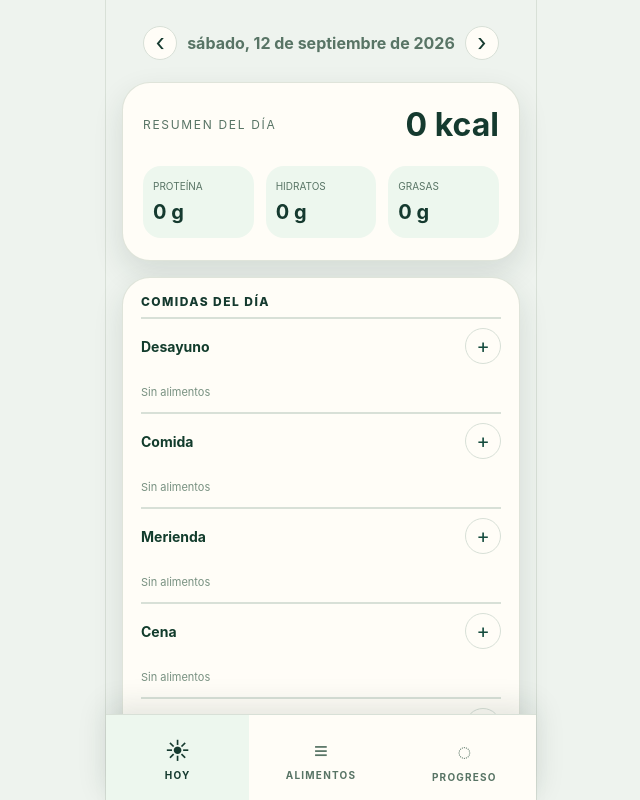
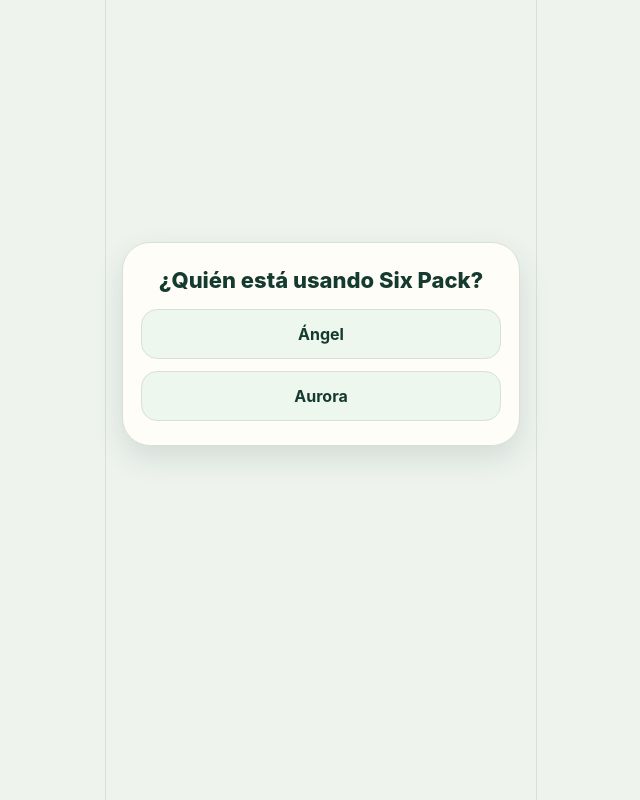
Before and after one commit to amolinerob/sixpack, a React (Vite) app: page / in a window 1280 px wide. Shown: the top 800 px of the page, without its empty margins (319-959 px from the left). Built offline with nearby package versions, Linux system fonts and the light colour scheme.

Commit message:
Add multi-user profiles and themes

```diff
--- a/src/App.tsx
+++ b/src/App.tsx
@@ -1,22 +1,76 @@
-import { useState } from 'react'
+import { useEffect, useMemo, useState } from 'react'
 import { BottomNavigation } from './components/BottomNavigation'
 import { AlimentosScreen } from './screens/AlimentosScreen'
 import { HoyScreen } from './screens/HoyScreen'
 import { ProgresoScreen } from './screens/ProgresoScreen'
-import type { Screen } from './types'
+import { getActiveUser, migrateLegacyDataToAngel, setActiveUserId } from './storage'
+import { USERS, type Screen, type User } from './types'
+import { applyThemeToRoot, getThemeForUser } from './theme'
 
 function App() {
   const [activeScreen, setActiveScreen] = useState<Screen>('hoy')
+  const [activeUser, setActiveUser] = useState<User | undefined>(() => getActiveUser())
+  const [showUserSelector, setShowUserSelector] = useState(false)
+
+  useEffect(() => {
+    migrateLegacyDataToAngel()
+    const storedUser = getActiveUser()
+    if (!storedUser) {
+      setShowUserSelector(true)
+    } else {
+      setActiveUser(storedUser)
+    }
+  }, [])
+
+  const theme = useMemo(() => getThemeForUser(activeUser), [activeUser])
+
+  useEffect(() => {
+    applyThemeToRoot(theme)
+  }, [theme])
+
+  function selectUser(user: User) {
+    setActiveUser(user)
+    setActiveUserId(user.id)
+    setShowUserSelector(false)
+  }
 
   return (
     <div className="app-shell">
+      {activeUser && (
+        <section className="app-user-strip">
+          <button className="app-user-switch" onClick={() => setShowUserSelector(true)}>
+            <span className="app-user-switch__icon">👤</span>
+            <span className="app-user-switch__name">{activeUser.name}</span>
+          </button>
+        </section>
+      )}
+
       <main className="app-main">
-        {activeScreen === 'hoy' && <HoyScreen />}
-        {activeScreen === 'alimentos' && <AlimentosScreen />}
-        {activeScreen === 'progreso' && <ProgresoScreen />}
+        {showUserSelector || !activeUser ? (
+          <section className="user-picker">
+            <div className="user-picker__card">
+              <span className="user-picker__title">¿Quién está usando Six Pack?</span>
+              <div className="user-picker__list">
+                {USERS.map((user) => (
+                  <button className="user-picker__item" key={user.id} onClick={() => selectUser(user)}>
+                    <span className="user-picker__name">{user.name}</span>
+                  </button>
+                ))}
+              </div>
+            </div>
+          </section>
+        ) : (
+          <>
+            {activeScreen === 'hoy' && <HoyScreen activeUser={activeUser} />}
+            {activeScreen === 'alimentos' && <AlimentosScreen />}
+            {activeScreen === 'progreso' && <ProgresoScreen />}
+          </>
+        )}
       </main>
 
-      <BottomNavigation activeScreen={activeScreen} onNavigate={setActiveScreen} />
+      {activeUser && !showUserSelector && (
+        <BottomNavigation activeScreen={activeScreen} onNavigate={setActiveScreen} />
+      )}
     </div>
   )
 }
--- a/src/index.css
+++ b/src/index.css
@@ -18,6 +18,10 @@
   --green-soft: #dae7dc;
   --cream: #f7f1e9;
   --shadow: rgba(27, 49, 40, 0.12);
+  --accent: #8fb58f;
+  --accent-strong: #153a2f;
+  --accent-soft: #dae7dc;
+  --accent-light: #edf7ee;
   --font: Inter, -apple-system, BlinkMacSystemFont, 'Segoe UI', sans-serif;
 }
 
@@ -186,6 +190,75 @@
 
 .meal-entry__delete {
   color: var(--text-muted);
+}
+
+.app-user-strip {
+  display: flex;
+  justify-content: flex-end;
+  padding: 8px 16px 0;
+}
+
+.app-user-switch {
+  display: flex;
+  align-items: center;
+  gap: 8px;
+  border: 1px solid var(--line);
+  border-radius: 999px;
+  background: var(--panel);
+  color: var(--green-strong);
+  padding: 8px 12px;
+  font-size: 12px;
+  font-weight: 800;
+}
+
+.app-user-switch__icon {
+  font-size: 16px;
+}
+
+.user-picker {
+  min-height: calc(100vh - 160px);
+  display: flex;
+  align-items: center;
+  justify-content: center;
+}
+
+.user-picker__card {
+  width: min(420px, calc(100vw - 32px));
+  background: var(--panel);
+  border: 1px solid var(--line);
+  border-radius: 28px;
+  box-shadow: 0 12px 30px var(--shadow);
+  padding: 24px 18px;
+}
+
+.user-picker__title {
+  display: block;
+  color: var(--green-strong);
+  font-size: 22px;
+  font-weight: 800;
+  text-align: center;
+}
+
+.user-picker__list {
+  display: flex;
+  flex-direction: column;
+  gap: 12px;
+  margin-top: 16px;
+}
+
+.user-picker__item {
+  width: 100%;
+  border: 1px solid var(--line);
+  border-radius: 16px;
+  background: var(--sage-light);
+  color: var(--text);
+  padding: 14px;
+  font-size: 16px;
+  font-weight: 700;
+}
+
+.user-picker__name {
+  color: var(--green-strong);
 }
 
 .food-modal-backdrop {
@@ -784,7 +857,7 @@
   justify-content: center;
   min-width: 28px;
   height: 28px;
-  background: var(--green-strong);
+  background: var(--accent-strong);
   color: var(--panel);
   border-radius: 50%;
   font-size: 12px;
--- a/src/screens/HoyScreen.tsx
+++ b/src/screens/HoyScreen.tsx
@@ -1,49 +1,13 @@
-import { useMemo, useState } from 'react'
+import { useEffect, useMemo, useState } from 'react'
 import { foods } from '../data/foods'
-import { ACTIVITY_TYPES, MEALS, type ActivityEntry, type ActivityType, type FoodDiaryEntry, type MealName } from '../types'
-
-const STORAGE_KEY = 'sixpack.diary.entries.v1'
-const ACTIVITY_STORAGE_KEY = 'sixpack.activities.entries.v1'
+import { loadActivities, loadEntries, saveActivities, saveEntries } from '../storage'
+import { ACTIVITY_TYPES, MEALS, type ActivityEntry, type ActivityType, type FoodDiaryEntry, type MealName, type User } from '../types'
 
 function todayIsoLocal(date = new Date()) {
   const year = date.getFullYear()
   const month = String(date.getMonth() + 1).padStart(2, '0')
   const day = String(date.getDate()).padStart(2, '0')
   return `${year}-${month}-${day}`
-}
-
-function loadEntries(): FoodDiaryEntry[] {
-  const raw = localStorage.getItem(STORAGE_KEY)
-  if (!raw) {
-    return []
-  }
-
-  try {
-    return JSON.parse(raw) as FoodDiaryEntry[]
-  } catch {
-    return []
-  }
-}
-
-function saveEntries(entries: FoodDiaryEntry[]) {
-  localStorage.setItem(STORAGE_KEY, JSON.stringify(entries))
-}
-
-function loadActivities(): ActivityEntry[] {
-  const raw = localStorage.getItem(ACTIVITY_STORAGE_KEY)
-  if (!raw) {
-    return []
-  }
-
-  try {
-    return JSON.parse(raw) as ActivityEntry[]
-  } catch {
-    return []
-  }
-}
-
-function saveActivities(entries: ActivityEntry[]) {
-  localStorage.setItem(ACTIVITY_STORAGE_KEY, JSON.stringify(entries))
 }
 
 function dateOffset(dateKey: string, days: number) {
@@ -64,10 +28,10 @@
   return foods.find((food) => food.id === foodId) ?? foods[0]
 }
 
-export function HoyScreen() {
+export function HoyScreen({ activeUser }: { activeUser: User }) {
   const [selectedDate, setSelectedDate] = useState(todayIsoLocal())
-  const [entries, setEntries] = useState<FoodDiaryEntry[]>(loadEntries)
-  const [activities, setActivities] = useState<ActivityEntry[]>(loadActivities)
+  const [entries, setEntries] = useState<FoodDiaryEntry[]>(() => loadEntries(activeUser.id))
+  const [activities, setActivities] = useState<ActivityEntry[]>(() => loadActivities(activeUser.id))
   const [selectorOpen, setSelectorOpen] = useState(false)
   const [activityModalOpen, setActivityModalOpen] = useState(false)
   const [editingId, setEditingId] = useState<string | null>(null)
@@ -82,6 +46,11 @@
   const [activityMinutes, setActivityMinutes] = useState<number>(60)
   const [activityCalories, setActivityCalories] = useState<number>(0)
   const [activityNotes, setActivityNotes] = useState('')
+
+  useEffect(() => {
+    setEntries(loadEntries(activeUser.id))
+    setActivities(loadActivities(activeUser.id))
+  }, [activeUser.id])
 
   const selectedFood = useMemo(
     () => foods.find((food) => food.id === selectedFoodId) ?? foods[0],
@@ -180,7 +149,7 @@
       })
 
       setEntries(next)
-      saveEntries(next)
+      saveEntries(activeUser.id, next)
     } else {
       const next: FoodDiaryEntry = {
         id: `${Date.now()}-${Math.round(Math.random() * 10000)}`,
@@ -198,7 +167,7 @@
 
       const nextEntries = [...entries, next]
       setEntries(nextEntries)
-      saveEntries(nextEntries)
+      saveEntries(activeUser.id, nextEntries)
     }
 
     closeSelector()
@@ -207,7 +176,7 @@
   function deleteEntry(entryId: string) {
     const next = entries.filter((entry) => entry.id !== entryId)
     setEntries(next)
-    saveEntries(next)
+    saveEntries(activeUser.id, next)
   }
 
   function openActivityEditor(activity: ActivityEntry) {
@@ -222,7 +191,7 @@
   function deleteActivity(activityId: string) {
     const next = activities.filter((activity) => activity.id !== activityId)
     setActivities(next)
-    saveActivities(next)
+    saveActivities(activeUser.id, next)
   }
 
   function confirmActivity() {
@@ -246,7 +215,7 @@
       })
 
       setActivities(next)
-      saveActivities(next)
+      saveActivities(activeUser.id, next)
     } else {
       const next: ActivityEntry = {
         id: `${Date.now()}-${Math.round(Math.random() * 10000)}`,
@@ -260,7 +229,7 @@
 
       const nextActivities = [...activities, next]
       setActivities(nextActivities)
-      saveActivities(nextActivities)
+      saveActivities(activeUser.id, nextActivities)
     }
 
     setActivityModalOpen(false)
--- /dev/null
+++ b/src/storage.ts
@@ -0,0 +1,113 @@
+import type { ActivityEntry, FoodDiaryEntry, User } from './types'
+import { USERS } from './types'
+
+const ACTIVE_USER_KEY = 'sixpack.active.user.v1'
+const MIGRATION_DONE_KEY = 'sixpack.legacy.migration.v1'
+const LEGACY_ENTRIES_KEY = 'sixpack.diary.entries.v1'
+const LEGACY_ACTIVITIES_KEY = 'sixpack.activities.entries.v1'
+
+export const DEFAULT_USER_ID = 'angel'
+
+export function getEntriesStorageKey(userId: string) {
+  return `sixpack.diary.entries.v1.${userId}`
+}
+
+export function getActivitiesStorageKey(userId: string) {
+  return `sixpack.activities.entries.v1.${userId}`
+}
+
+export function getUserById(userId: string | null | undefined): User | undefined {
+  return USERS.find((user) => user.id === userId)
+}
+
+export function getActiveUserId(): string | null {
+  const raw = localStorage.getItem(ACTIVE_USER_KEY)
+  if (!raw) {
+    return null
+  }
+
+  return getUserById(raw)?.id ?? null
+}
+
+export function setActiveUserId(userId: string) {
+  if (!getUserById(userId)) {
+    return
+  }
+
+  localStorage.setItem(ACTIVE_USER_KEY, userId)
+}
+
+export function clearActiveUserId() {
+  localStorage.removeItem(ACTIVE_USER_KEY)
+}
+
+export function getActiveUser(): User | undefined {
+  const userId = getActiveUserId()
+  return getUserById(userId)
+}
+
+export function loadEntries(userId: string): FoodDiaryEntry[] {
+  const raw = localStorage.getItem(getEntriesStorageKey(userId))
+  if (!raw) {
+    return []
+  }
+
+  try {
+    return JSON.parse(raw) as FoodDiaryEntry[]
+  } catch {
+    return []
+  }
+}
+
+export function saveEntries(userId: string, entries: FoodDiaryEntry[]) {
+  localStorage.setItem(getEntriesStorageKey(userId), JSON.stringify(entries))
+}
+
+export function loadActivities(userId: string): ActivityEntry[] {
+  const raw = localStorage.getItem(getActivitiesStorageKey(userId))
+  if (!raw) {
+    return []
+  }
+
+  try {
+    return JSON.parse(raw) as ActivityEntry[]
+  } catch {
+    return []
+  }
+}
+
+export function saveActivities(userId: string, activities: ActivityEntry[]) {
+  localStorage.setItem(getActivitiesStorageKey(userId), JSON.stringify(activities))
+}
+
+export function migrateLegacyDataToAngel() {
+  if (localStorage.getItem(MIGRATION_DONE_KEY) === '1') {
+    return
+  }
+
+  const legacyEntriesRaw = localStorage.getItem(LEGACY_ENTRIES_KEY)
+  if (legacyEntriesRaw) {
+    try {
+      const legacyEntries = JSON.parse(legacyEntriesRaw) as FoodDiaryEntry[]
+      const storedEntries = loadEntries(DEFAULT_USER_ID)
+      const mergedEntries = [...storedEntries, ...legacyEntries]
+      saveEntries(DEFAULT_USER_ID, mergedEntries)
+    } catch {
+      // silent migration fallback
+    }
+  }
+
+  const legacyActivitiesRaw = localStorage.getItem(LEGACY_ACTIVITIES_KEY)
+  if (legacyActivitiesRaw) {
+    try {
+      const legacyActivities = JSON.parse(legacyActivitiesRaw) as ActivityEntry[]
+      const storedActivities = loadActivities(DEFAULT_USER_ID)
+      const mergedActivities = [...storedActivities, ...legacyActivities]
+      saveActivities(DEFAULT_USER_ID, mergedActivities)
+    } catch {
+      // silent migration fallback
+    }
+  }
+
+  localStorage.setItem(MIGRATION_DONE_KEY, '1')
+}
--- /dev/null
+++ b/src/theme.ts
@@ -0,0 +1,56 @@
+import type { User } from './types'
+
+export type ThemeId = 'green' | 'rose'
+
+export type Theme = {
+  id: ThemeId
+  green: string
+  greenStrong: string
+  greenSoft: string
+  sageLight: string
+  icon: string
+  accent: string
+}
+
+export const THEMES: Record<ThemeId, Theme> = {
+  green: {
+    id: 'green',
+    green: '#8fb58f',
+    greenStrong: '#153a2f',
+    greenSoft: '#dae7dc',
+    sageLight: '#edf7ee',
+    icon: '#153a2f',
+    accent: '#8fb58f',
+  },
+  rose: {
+    id: 'rose',
+    green: '#d4a0ad',
+    greenStrong: '#6b4055',
+    greenSoft: '#f8dbe4',
+    sageLight: '#f9eef2',
+    icon: '#a46b80',
+    accent: '#d4a0ad',
+  },
+}
+
+export const USER_THEME_BY_ID: Record<string, ThemeId> = {
+  angel: 'green',
+  aurora: 'rose',
+}
+
+export function getThemeForUser(user: User | undefined): Theme {
+  const id = user ? USER_THEME_BY_ID[user.id] ?? 'green' : 'green'
+  return THEMES[id]
+}
+
+export function applyThemeToRoot(theme: Theme) {
+  const root = document.documentElement
+  root.style.setProperty('--green', theme.green)
+  root.style.setProperty('--green-strong', theme.greenStrong)
+  root.style.setProperty('--green-soft', theme.greenSoft)
+  root.style.setProperty('--sage-light', theme.sageLight)
+  root.style.setProperty('--accent', theme.accent)
+  root.style.setProperty('--accent-strong', theme.greenStrong)
+  root.style.setProperty('--accent-soft', theme.greenSoft)
+  root.style.setProperty('--accent-light', theme.sageLight)
+}
--- a/src/types.ts
+++ b/src/types.ts
@@ -1,4 +1,14 @@
 export type Screen = 'hoy' | 'alimentos' | 'progreso'
+
+export type User = {
+  id: string
+  name: string
+}
+
+export const USERS = [
+  { id: 'angel', name: 'Ángel' },
+  { id: 'aurora', name: 'Aurora' },
+] satisfies User[]
 
 export const MEALS = ['Desayuno', 'Comida', 'Merienda', 'Cena', 'Extras'] as const
 export const ACTIVITY_TYPES = ['CrossFit', 'Bicicleta', 'Caminata', 'Carrera', 'Otra'] as const
@@ -36,3 +46,11 @@
   quantityGrams: number
   date: string
 }
+
+export type UserProfile = {
+  id: string
+  name: string
+  weight?: number
+  waist?: number
+  goals?: string[]
+}
```
